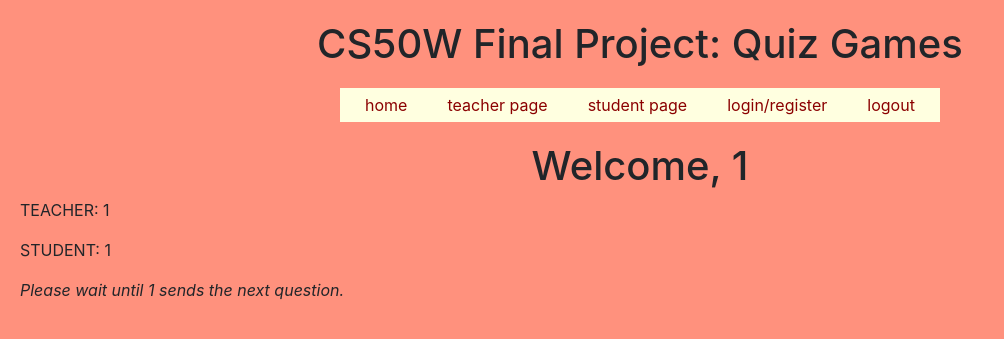
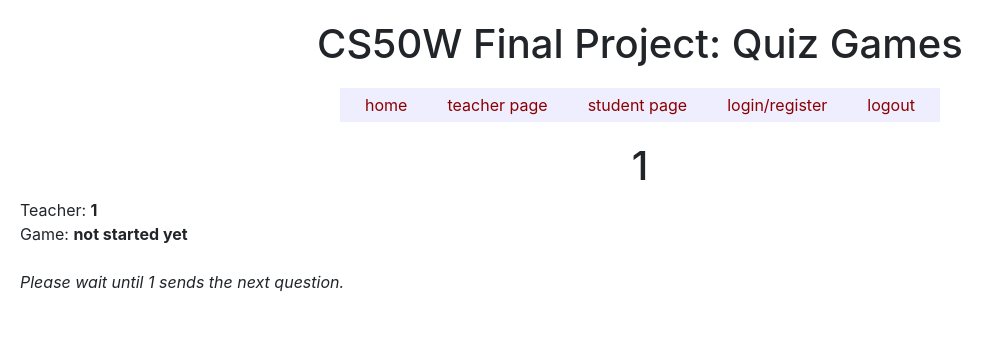
Before and after one commit to raphaeluziel/quiz, a Flask app: page /game/1 in a window 1280 px wide. Shown: the top 339 px of the page, without its empty margins (0-1004 px from the left). Run offline with Flask 2, Linux system fonts and the light colour scheme; the visitor is signed in with stand-in values (Sample User, id 1); some libraries are stand-ins or nearby versions.

Commit message:
progress but still need game results

```diff
--- a/quiz.py
+++ b/quiz.py
@@ -233,6 +233,8 @@ def add_new_student():
     # For now, the student is kept only temporarily in sessions
     session["student"] = request.form.get("student")
 
+    print(session)
+
     # Redirect to the game page and teacher room
     game_url = "/game/" + request.form.get("teacher")
 
@@ -273,6 +275,7 @@ def game(teacher):
     """ This view controls what the student sees while playing the game"""
 
     result = ""
+    game = ""
     correct = False
     question_number = 0
     question = None
@@ -282,6 +285,9 @@ def game(teacher):
 
     # Students submits an answer through the form
     if request.method == 'POST':
+
+        # Get the name of the game to display
+        game = request.form.get("game_name")
 
         # Get the question student is answering from the form
         question_number = int(request.form.get("question_number"))
@@ -293,7 +299,7 @@ def game(teacher):
         else:
             result = "Sorry!"
 
-    return render_template("game.html", question=question, result=result, student=session["student"], teacher=teacher)
+    return render_template("game.html", question=question, result=result, student=session["student"], teacher=teacher, game=game)
 
 
 
@@ -321,7 +327,9 @@ def message(data):
         "choice_a": question.choice_a,
         "choice_b": question.choice_b,
         "choice_c": question.choice_c,
-        "choice_d": question.choice_d
+        "choice_d": question.choice_d,
+        "answer": question.answer,
+        "game": game.game_name
     }
 
     # Server sends client the data
--- a/static/game.js
+++ b/static/game.js
@@ -6,7 +6,6 @@ document.addEventListener('DOMContentLoaded', () => {
   var socket = io.connect(location.protocol + '//' + document.domain + ':' + location.port);
 
   socket.on('end game', function() {
-    console.log("CLIENT STUDENT RECEIVES SIGNAL FROM SERVER TO END THE GAME");
     document.location.replace("/end");
   });
 
@@ -18,6 +17,8 @@ document.addEventListener('DOMContentLoaded', () => {
 
   // Listen for question sent from server
   socket.on('question', data => {
+
+    document.getElementById('game_name').innerHTML = data.game;
 
     // Create a form based on the question received by the server
     document.querySelector('#question_received').innerHTML =
@@ -40,14 +41,14 @@ document.addEventListener('DOMContentLoaded', () => {
           "<label id='label_a' class='form-check-label'>" + data.choice_d + "</label>" +
         "</div>" +
         "<input type='hidden' name='question_number' value='" + data.question_id + "'>" +
+        "<input type='hidden' name='game_name' value='" + data.game + "'>" +
         "<br>" +
-        "<button type='submit' class='btn btn-primary'>Submit Answer</button>"
+        "<button type='submit' class='btn btn-primary btn-block'>Submit Answer</button>"
       "</form>";
 
     });
 
   socket.on('end game', function() {
-    console.log("CLIENT STUDENT RECEIVES SIGNAL FROM SERVER TO END THE GAME");
     document.location.replace("/end");
   });
 
--- a/static/styles.css
+++ b/static/styles.css
@@ -1,10 +1,13 @@
 body {
   margin: 20px;
-  background-color: rgba(255, 99, 71, 0.7);
 }
 
-h1{
+h1, h2, h3, h4, h5, h6{
   text-align: center;
+}
+.error{
+  color: green;
+  font-size: 1.5em;
 }
 .form-check{
   margin-left: 20px;
@@ -17,12 +20,23 @@ h1{
   margin-left: 6px;
   padding: 3px 0;
 }
-.error{
-  color: green;
-  font-size: 1.5em;
+.game-questions{
+  cursor: pointer;
+  height: 1.5em;
+  white-space: nowrap;
+  overflow: hidden;
+  text-overflow: ellipsis;
+}
+div.game-questions:hover{
+  padding: 4px 10px;
+  border-radius: 4px;
+  background-color: #eef;
+  white-space: normal;
+  overflow: visible;
+  height: 100%;
 }
 .nav{
-  background-color: lightyellow;
+  background-color: #eef;
   max-width: 600px;
   margin: 20px auto;
   padding: 5px;
@@ -38,3 +52,8 @@ h1{
 .nav a:hover{
   background: lightblue;
 }
+#active-question{
+  background-color: #d6f5cb;
+  padding: 4px;
+  border-radius: 4px;
+}
--- a/templates/game.html
+++ b/templates/game.html
@@ -6,11 +6,14 @@
 
 {% block body %}
 
-  <h1>Welcome, {{ student }}</h1>
+  <h1>{{ student }}</h1>
 
-  <p>TEACHER: <span id="room_name">{{ teacher }}</span></p>
-  <p>STUDENT: {{ student }}</p>
-  <p id="result">{{ result }}</p>
+  <div>Teacher: <strong id="room_name">{{ teacher }}</strong></div>
+  <div>Game: <strong id="game_name">{{ game or 'not started yet' }}</strong></div>
+
+
+  <br>
+
 
   <div id="question_received"><em>Please wait until {{ teacher }} sends the next question.</em></div>
 
```
Also changed, not shown: static/game_control.js (+10 -10 lines), templates/game_control.html (+7 -34 lines).
